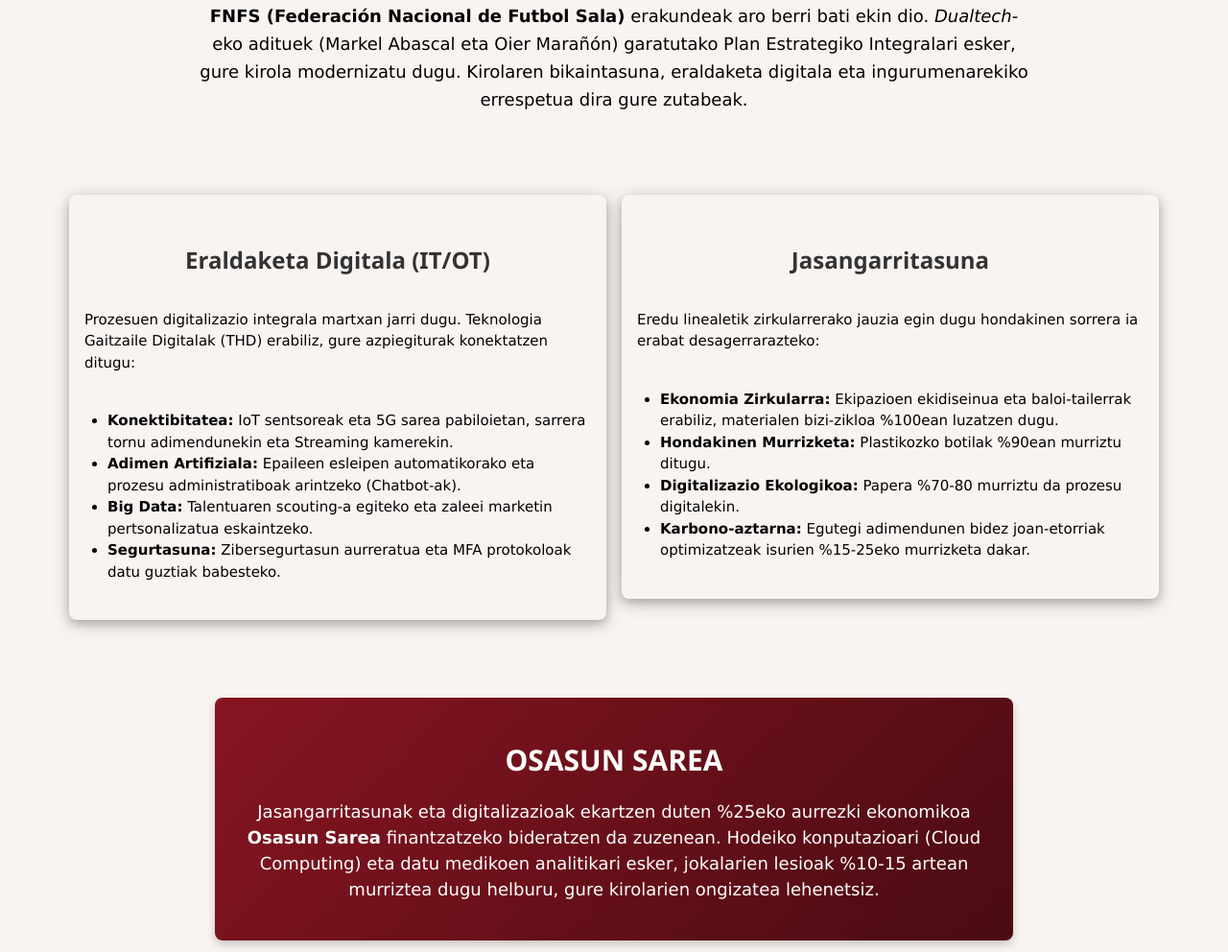
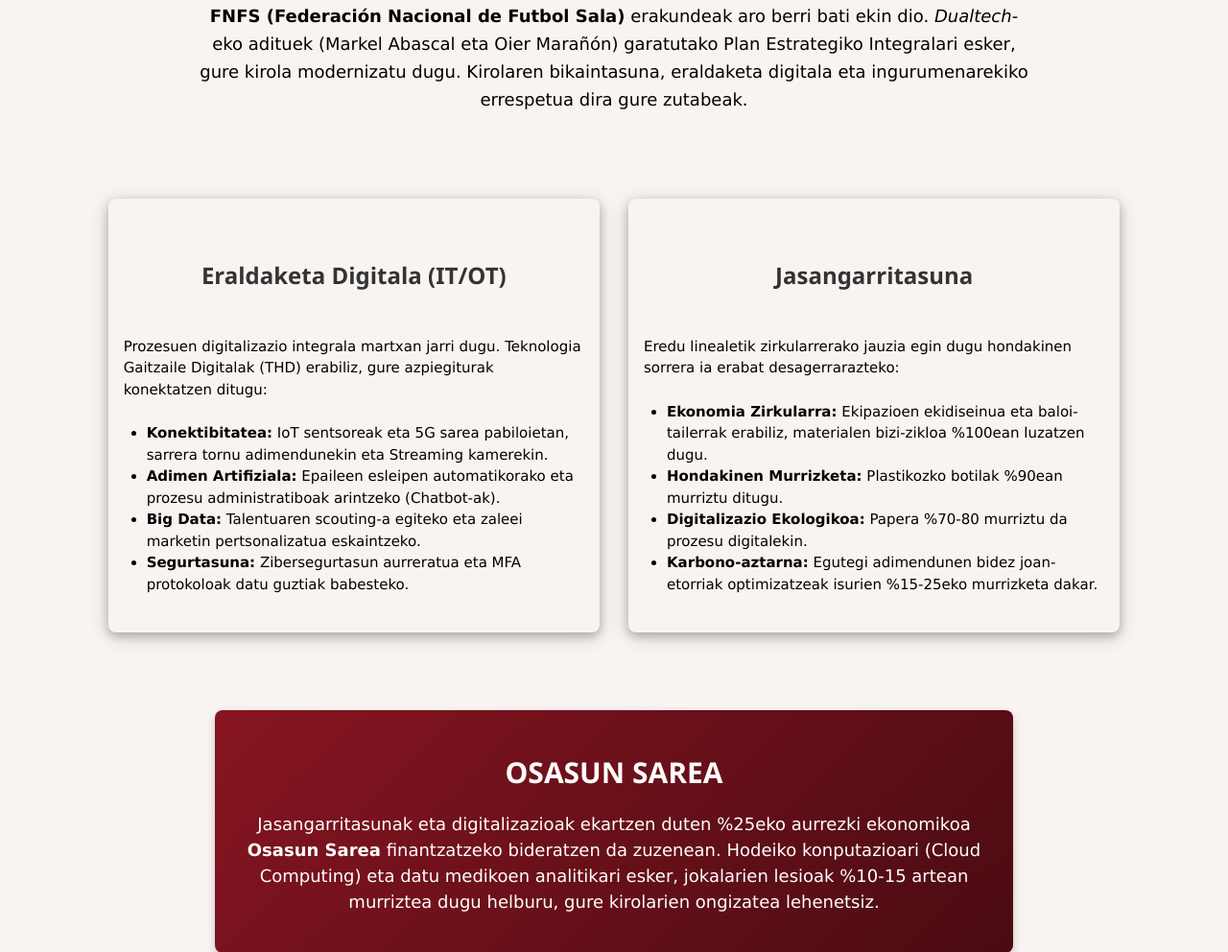
Before and after one commit to maiteuu/T4E3ML, a PHP site: page /federazioa.php in a window 1280 px wide. Shown: the part 419-1411 px from the top of the page at 96% size. Run offline with PHP 8.4, Linux system fonts and the light colour scheme.

Commit message:
federazioa.php aldatuta

```diff
--- a/Web orria - BERRIA/federazioa.php
+++ b/Web orria - BERRIA/federazioa.php
@@ -20,12 +20,18 @@ include_once 'includes/functions.php';
     </section>
 
     <section class="w3-container w3-margin-bottom" style="max-width: 1200px; margin: 0 auto;">
-        <div class="w3-row-padding w3-margin-top">
-            <div class="w3-half">
-                <div class="w3-card-4 w3-round-large w3-padding-24 w3-center cardBisuala" style="height: 100%;">
-                    <i class="fa fa-microchip w3-margin-bottom" style="font-size:64px; color:#871521;"></i>
-                    <h3 style="font-weight: bold; color: #333;">Eraldaketa Digitala (IT/OT)</h3>
-                    <p class="w3-padding" style="text-align: left;">
+
+        <div style="display: grid; grid-template-columns: repeat(auto-fit, minmax(350px, 1fr)); gap: 30px; margin-top: 20px;">
+
+            <div class="w3-card-4 w3-round-large w3-padding-24 w3-center cardBisuala" style="display: flex; flex-direction: column; height: 100%;">
+                <i class="fa fa-microchip w3-margin-bottom" style="font-size:64px; color:#871521;"></i>
+
+                <div style="height: 80px; display: flex; align-items: center; justify-content: center;">
+                    <h3 style="font-weight: bold; color: #333; margin: 0;">Eraldaketa Digitala (IT/OT)</h3>
+                </div>
+
+                <div style="flex-grow: 1; display: flex; flex-direction: column; justify-content: flex-start;">
+                    <p class="w3-padding" style="text-align: left; margin-bottom: 0;">
                         Prozesuen digitalizazio integrala martxan jarri dugu. Teknologia Gaitzaile Digitalak (THD) erabiliz, gure azpiegiturak konektatzen ditugu:
                     </p>
                     <ul style="text-align: left; padding-right: 20px;">
@@ -37,11 +43,15 @@ include_once 'includes/functions.php';
                 </div>
             </div>
 
-            <div class="w3-half">
-                <div class="w3-card-4 w3-round-large w3-padding-24 w3-center cardBisuala" style="height: 100%;">
-                    <i class="fa fa-leaf w3-margin-bottom" style="font-size:64px; color:#871521;"></i>
-                    <h3 style="font-weight: bold; color: #333;">Jasangarritasuna</h3>
-                    <p class="w3-padding" style="text-align: left;">
+            <div class="w3-card-4 w3-round-large w3-padding-24 w3-center cardBisuala" style="display: flex; flex-direction: column; height: 100%;">
+                <i class="fa fa-leaf w3-margin-bottom" style="font-size:64px; color:#871521;"></i>
+
+                <div style="height: 80px; display: flex; align-items: center; justify-content: center;">
+                    <h3 style="font-weight: bold; color: #333; margin: 0;">Jasangarritasuna</h3>
+                </div>
+
+                <div style="flex-grow: 1; display: flex; flex-direction: column; justify-content: flex-start;">
+                    <p class="w3-padding" style="text-align: left; margin-bottom: 0;">
                         Eredu linealetik zirkularrerako jauzia egin dugu hondakinen sorrera ia erabat desagerrarazteko:
                     </p>
                     <ul style="text-align: left; padding-right: 20px;">
@@ -52,6 +62,7 @@ include_once 'includes/functions.php';
                     </ul>
                 </div>
             </div>
+
         </div>
     </section>
 
```
